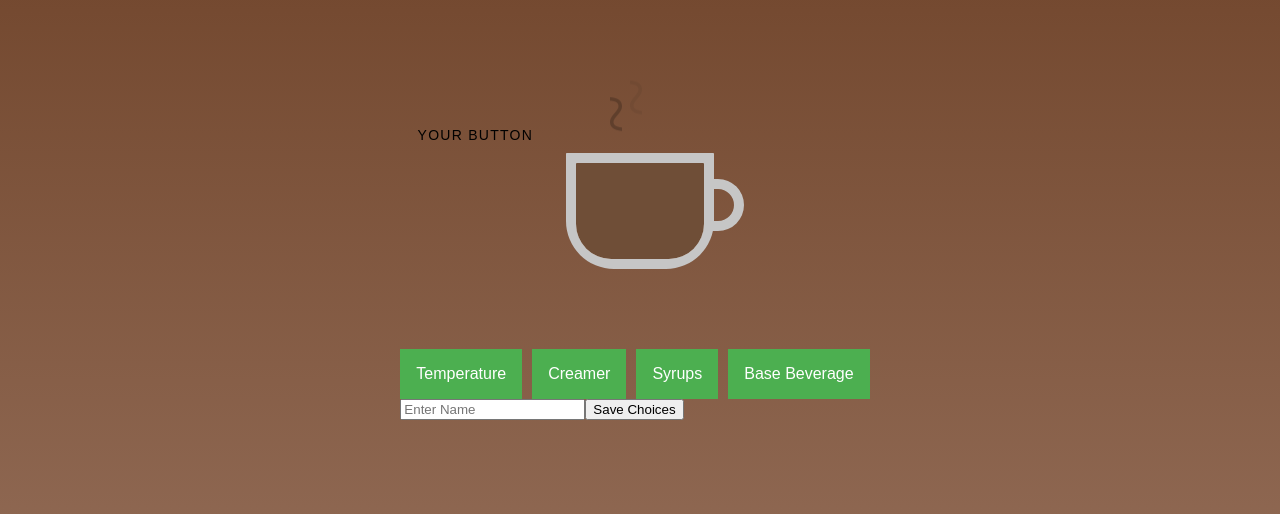
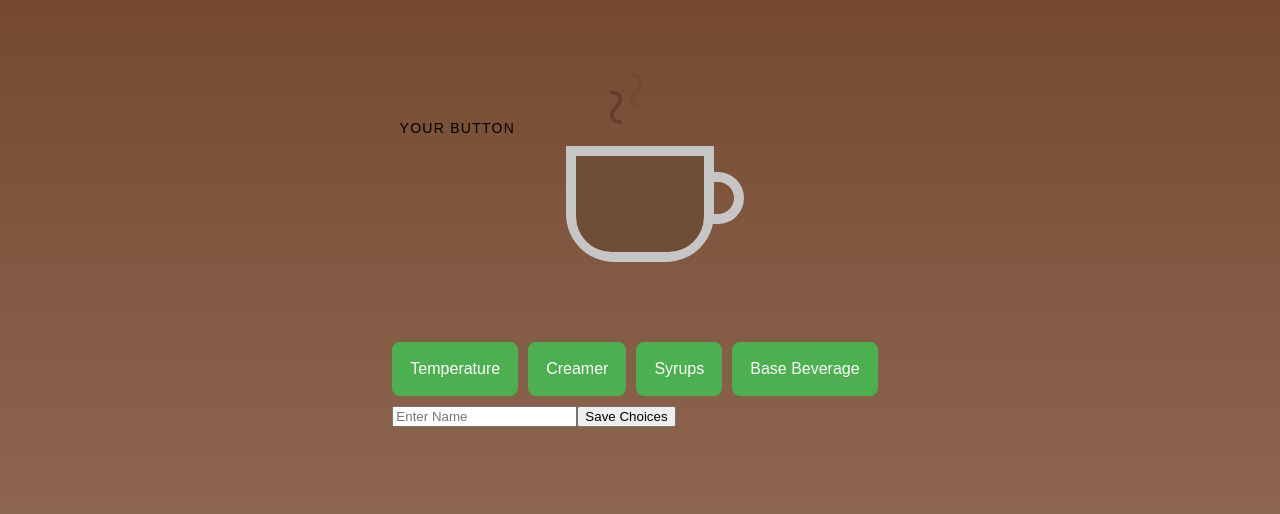
Before and after one commit to GVSU-CIS371/Project4-GenericTeam5, a Vue app: page / in a window 1280 px wide. Shown: the part 132-646 px from the top of the page. Built offline with nearby package versions, Linux system fonts and the light colour scheme.

Commit message:
Changes the scss to change the style

```diff
--- a/src/App.vue
+++ b/src/App.vue
@@ -167,9 +167,10 @@ ul {
 .dropbtn {
   background-color: #4caf50;
   color: white;
-  padding: 16px;
+  padding: 18px;
   font-size: 16px;
   border: none;
+  border-radius: 8px;
 }
 
 /* Dropdown button on hover & focus */
@@ -182,6 +183,7 @@ ul {
   position: relative;
   display: inline-block;
   margin-right: 10px; /* Add some margin between buttons */
+  margin-bottom: 10px;
 }
 
 /* Dropdown content (hidden by default) */
@@ -258,14 +260,36 @@ ul {
   --v-btn-height: 36px;
   font-size: var(--v-btn-size);
   min-width: 64px;
-  padding: 0 16px;
+  padding: 1 25px;
   background: rgb(var(--v-theme-secondary));
   color: rgb(var(--v-theme-on-secondary));
   height: calc(var(--v-btn-height) + 0px);
 }
+h3 {
+  font-family: Arial, Helvetica, sans-serif;
+  font-size: 25px;
 
+}
 .saved-item:hover {
   cursor: pointer;
 }
+.saved-item {
+  color: #f1f1f1;
+  font-size: 18px;
+}
 
+.saved-item input[type="radio"] {
+  display: none; /* Hide the default radio button */
+}
+.saved-item label {
+  display: inline-block;
+  cursor: pointer;
+  padding: 5px;
+  border: 1px solid #ccc;
+  border-radius: 5px;
+  margin: 5px;
+}
+.saved-item input[type="radio"]:checked + label {
+  background-color: #e2f2ff; /* Style for selected item */
+}
 </style>
```
